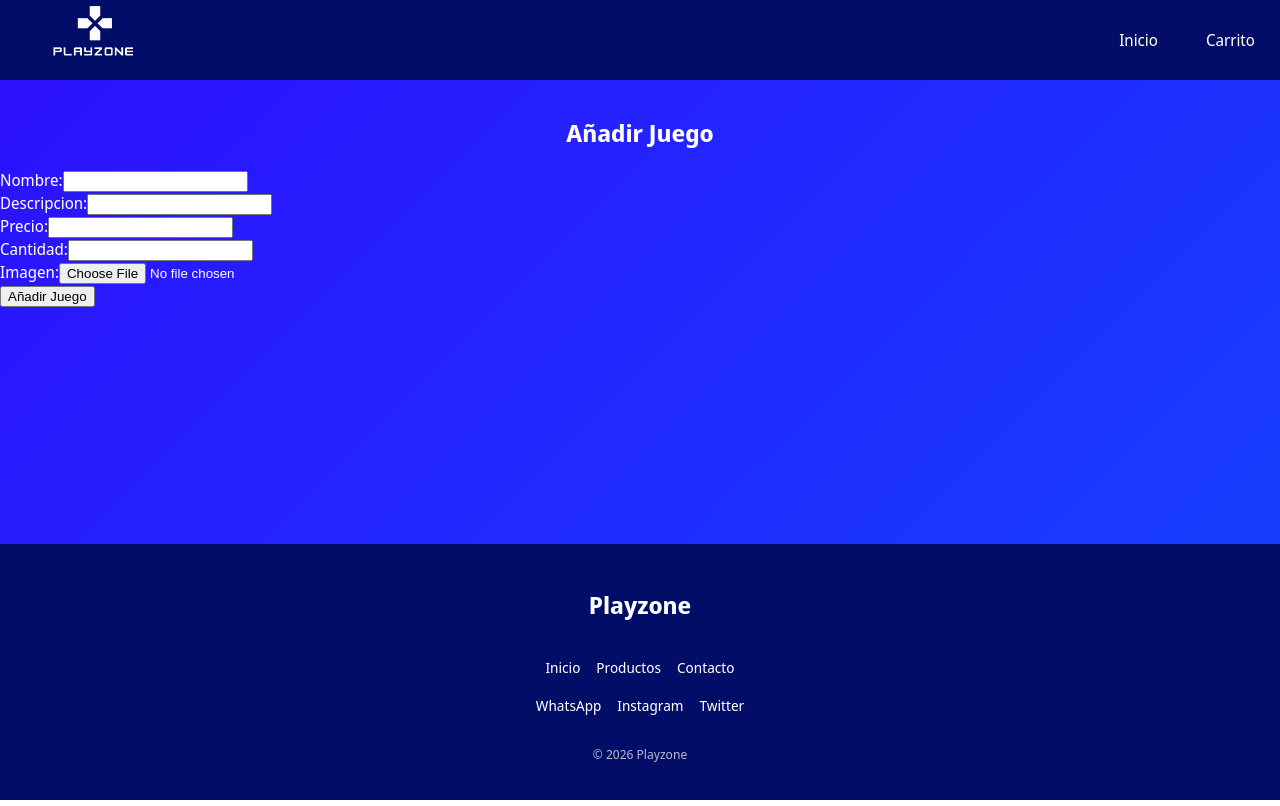
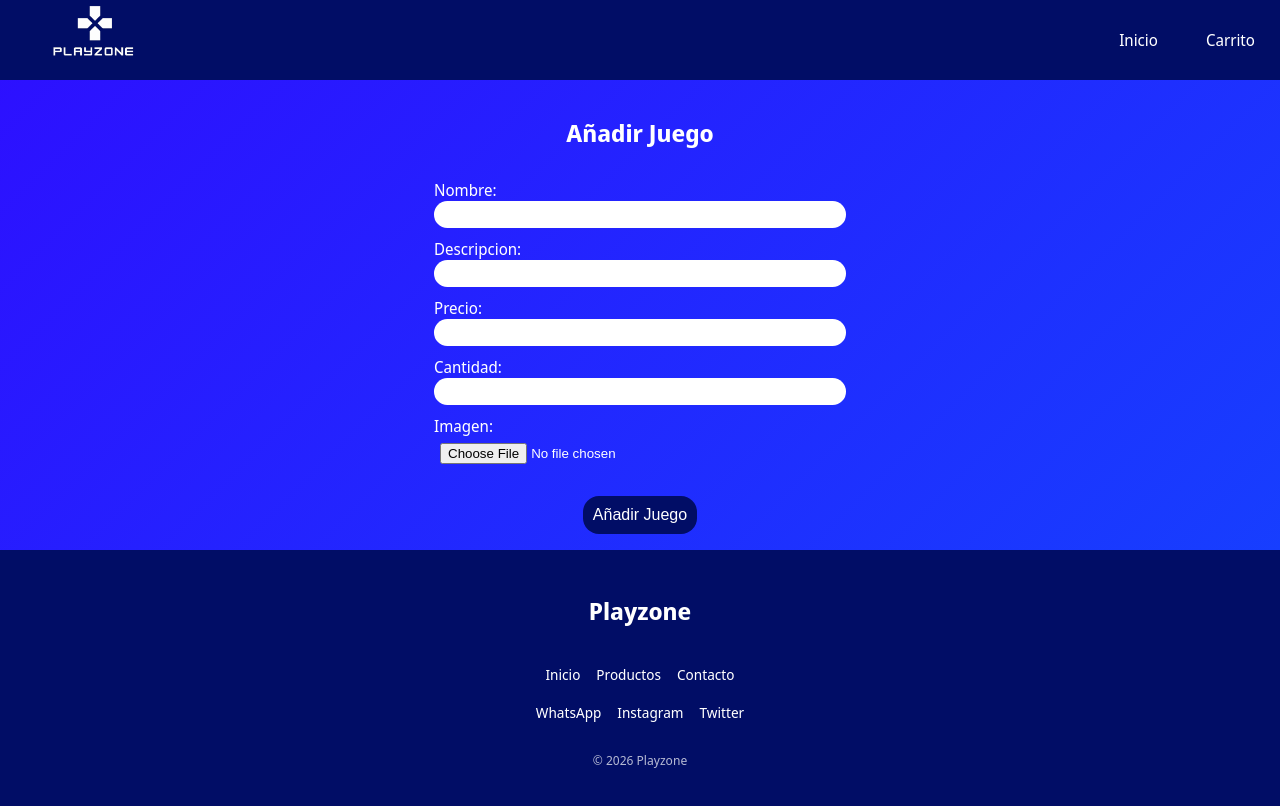
Before and after one commit to mateopinto0/Ecommerce-React-, a React (Vite) app: page /admin in a window 1280 px wide. Built offline with nearby package versions, Linux system fonts and the light colour scheme.

Commit message:
agregado de form

```diff
--- /dev/null
+++ b/public/_redirects.json
@@ -0,0 +1,3 @@
+{
+  "rewrites": [{ "source": "/(.*)", "destination": "/" }]
+}
--- /dev/null
+++ b/src/components/adminComponents/ProductForm.css
@@ -0,0 +1,32 @@
+.form{
+    display: flex;
+    flex-direction: column;
+    gap: 10px;
+    justify-content: center;
+    align-items: center;
+
+}
+
+
+.input{
+    display: flex;
+    flex-direction: column;
+}
+
+.input input{
+    width: 30em;
+    border-radius: 1em;
+    border: none;
+    padding: 6px;
+}
+.btn-agregar{
+    padding: 10px;
+    border-radius: 1em;
+    margin: 1em;
+}
+
+@media screen and (max-width:580px) {
+    .input input{
+        width: 20em;
+    }
+}
--- a/src/components/adminComponents/ProductFormUI.jsx
+++ b/src/components/adminComponents/ProductFormUI.jsx
@@ -1,37 +1,38 @@
+import "./ProductForm.css"
 export const ProductFormUI = ({product,errores,loading,onChange,onFileChange,onSubmit}) =>{
 
     return(
-        <div>
-            <form onSubmit={onSubmit}>
+        <div className="container">
+            <form onSubmit={onSubmit} className="form">
                 <h2>Añadir Juego</h2>
 
-                <div>
+                <div className="input">
                 <label>Nombre:</label>
                 <input type="text" name="nombre" value={product.nombre} onChange={onChange} required></input>
                 {errores.nombre && <p>{errores.nombre}</p>}
                 </div>
-                <div>
+                <div className="input">
                 <label>Descripcion:</label>
                 <input type="text" name="descripcion" value={product.descripcion} onChange={onChange} required></input>
                 {errores.descripcion && <p>{errores.descripcion}</p>}
                 </div>
-                <div>
+                <div className="input">
                 <label>Precio:</label>
                 <input type="number" name="precio" value={product.precio} onChange={onChange} required></input>
                 {errores.precio && <p>{errores.precio}</p>}
                 </div>
-                <div>
+                <div className="input">
                 <label>Cantidad:</label>
                 <input type="number" name="cantidad" value={product.cantidad} onChange={onChange} required></input>
                 {errores.cantidad && <p>{errores.cantidad}</p>}
                 </div>
 
-                <div>
+                <div className="input">
                     <label>Imagen:</label>
                     <input type="file" accept="image/*" onChange={onFileChange} required></input>
                     {errores.imagenUrl && <p>{errores.imagenUrl}</p>}
                 </div>
-                <button type="submit">Añadir Juego</button>
+                <button type="submit" className="button btn-agregar">Añadir Juego</button>
 
                 {errores.general && <p>{errores.general}</p>}
             </form>
--- /dev/null
+++ b/src/components/adminComponents/ProductSuccess.css
@@ -0,0 +1,6 @@
+.container-success{
+    display: flex;
+    flex-direction: column;
+    align-items: center;
+    justify-content: center;
+}
--- a/src/components/adminComponents/ProductsSuccess.jsx
+++ b/src/components/adminComponents/ProductsSuccess.jsx
@@ -1,16 +1,17 @@
 import { useNavigate, useParams } from "react-router-dom"
+import "./ProductSuccess.css"
 
 export const ProductSuccess = () => {
     const {id} = useParams();
     const navigate = useNavigate();
 
     return(
-        <div>
+        <div className="container-success">
             <h2>Juego cargado con exito!</h2>
             <p>Id de juego: {id}</p>
             <p>Puede cargar otro haciendo click en el boton</p>
 
-            <button onClick={()=> navigate("/admin",{replace:true})}>
+            <button className="button" onClick={()=> navigate("/admin",{replace:true})}>
             Agregar otro Juego
             </button>
         </div>
```
